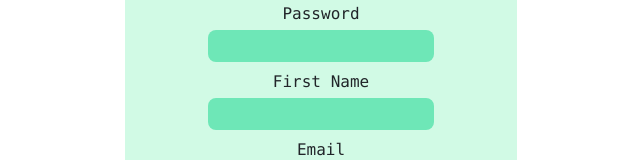
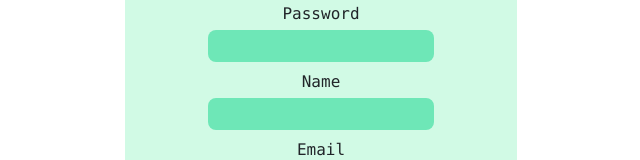
Before and after one commit to elisetvy/friender-frontend, a React (Create React App) app: page /register in a window 1280 px wide. Shown: the part 154-314 px from the top of the page, without its empty margins (319-959 px from the left). Built offline with nearby package versions, Linux system fonts and the light colour scheme.

Commit message:
Change first name label to name

```diff
--- a/src/RegisterForm.js
+++ b/src/RegisterForm.js
@@ -77,7 +77,7 @@ function RegisterForm({ register }){
           </div>
         </div>
         <div>
-          <label className="mb-1">First Name</label>
+          <label className="mb-1">Name</label>
           <div>
             <input name="name"
               required
```
